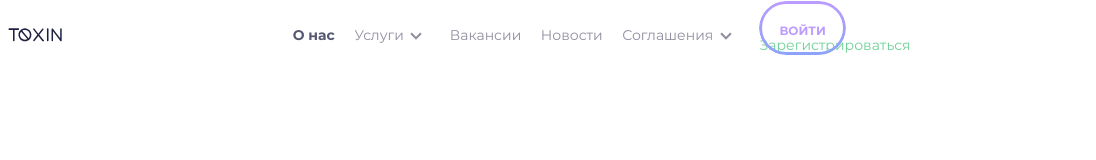
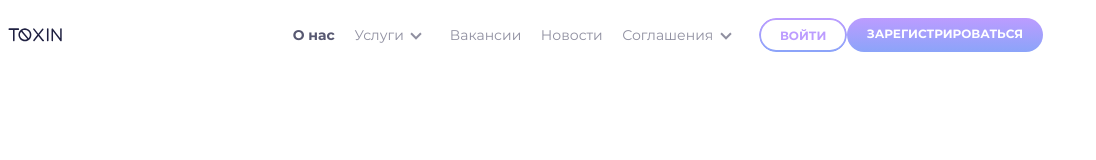
Before and after one commit to sailoksis/hotelRizz, a website: page src/index.html in a window 1280 px wide. Shown: the full height of the page, 184-1280 px from the left. Drawn offline with nearby package versions, Linux system fonts and the light colour scheme; files that its build step writes are made by us from their sources; files whose address does not match are found by name.

Commit message:
Add button with registration
Доделал две кнопки, нужно разобраться с позиционированием и отзывчивостью

```diff
--- a/gulp/version.json
+++ b/gulp/version.json
@@ -1,3 +1,3 @@
 {
-    "main": "20220807004558"
+    "main": "20220808054400"
 }
--- a/src/html/header.html
+++ b/src/html/header.html
@@ -61,7 +61,7 @@
                         <button class="actions-header__textin">Войти</button>
                     </a>
                     <a href="#" class="actions-header__buttonsignup">
-                        <span class="actions-header__textup">Зарегистрироваться</span>
+                        <button class="actions-header__textup">Зарегистрироваться</button>
                     </a>
 
                 </div>
--- a/src/scss/header.scss
+++ b/src/scss/header.scss
@@ -1,7 +1,7 @@
 //переменные---------------------
 :root {
   --gradient: linear-gradient(180deg, #BC9CFF 0%, #8BA4F9 100%);
-  --border-w: 3px;
+  --border-w: 2px;
 }
 
 //переменные-------------------
@@ -102,17 +102,17 @@
     }//Скорее всего удалить
 
     .actions-header {
-
+      display: flex;
+      justify-content: space-between;
       &__buttonsignin {
         position: relative;
-        padding: 15px 20px;
-        margin-top: 20px;
+        padding: 9.5px 20.5px;
         border: 0;
-        border-radius: 50px;
-        font-size: 20px;
+        border-radius: 22px;
         font-family: inherit;
         color: inherit;
         background: none;
+
       }
       &__buttonsignin::before {
         content: "";
@@ -128,7 +128,7 @@
         mask: linear-gradient(#fff 0 0) padding-box, linear-gradient(#fff 0 0);
         -webkit-mask-composite: destination-out;
         mask-composite: exclude;
-        transition: all .25s ease-out;
+
       }
       &__textin{
         color: #BC9CFF;
@@ -138,11 +138,23 @@
       }
 
       &__buttonsignup {
-        color:red;
+        background-image: linear-gradient(180deg, #BC9CFF 0%, #8BA4F9 100%);
+        border-radius: 22px;
+        box-sizing: border-box;
+        padding: 8px 20px;
+
+
       }
 
       &__textup {
-        color: $ColorGreen;
+        font-size: 12px;
+        font-weight: 700;
+        line-height: 15px;
+        letter-spacing: 0em;
+        text-align: left;
+        text-transform: uppercase;
+        color: #FFFFFF;
+
       }
       }
 
```
Also changed, not shown: .dist/about.html, .dist/css/style.css, .dist/css/style.min.css, .dist/index.html.
